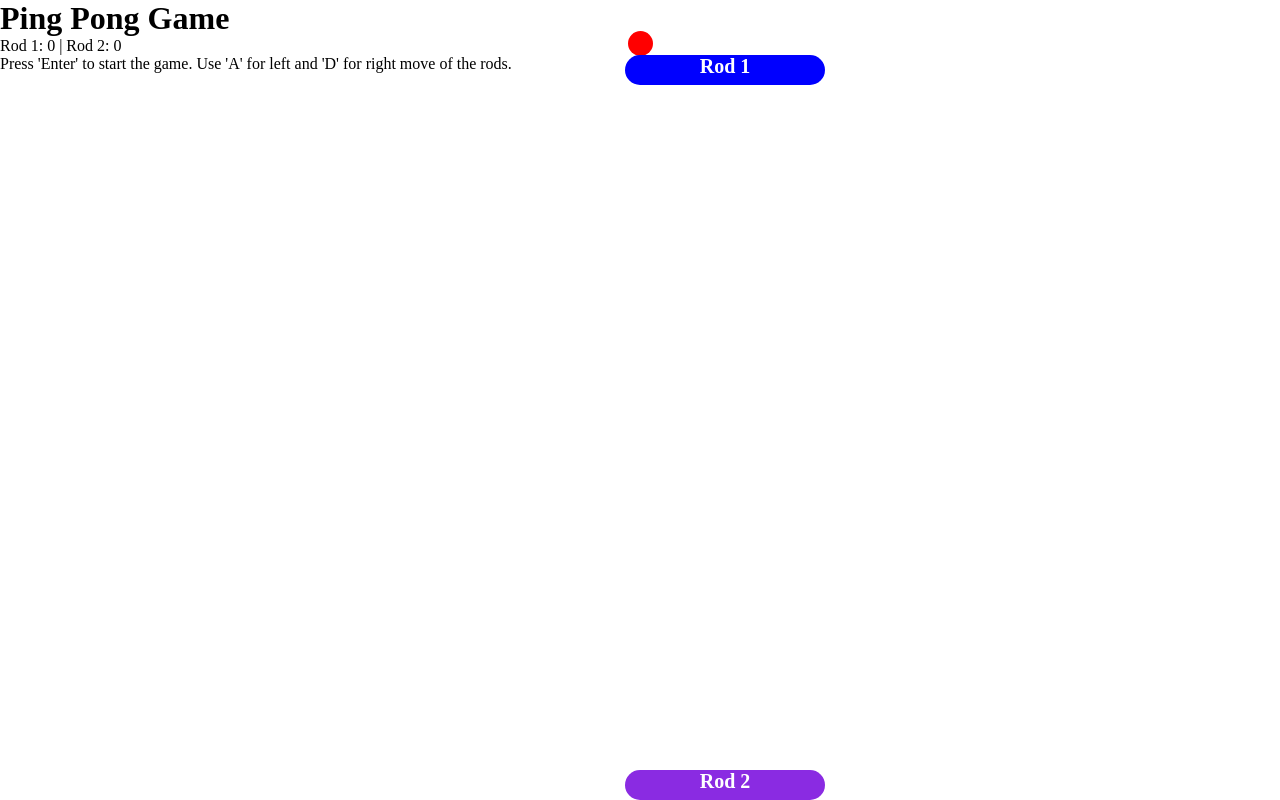
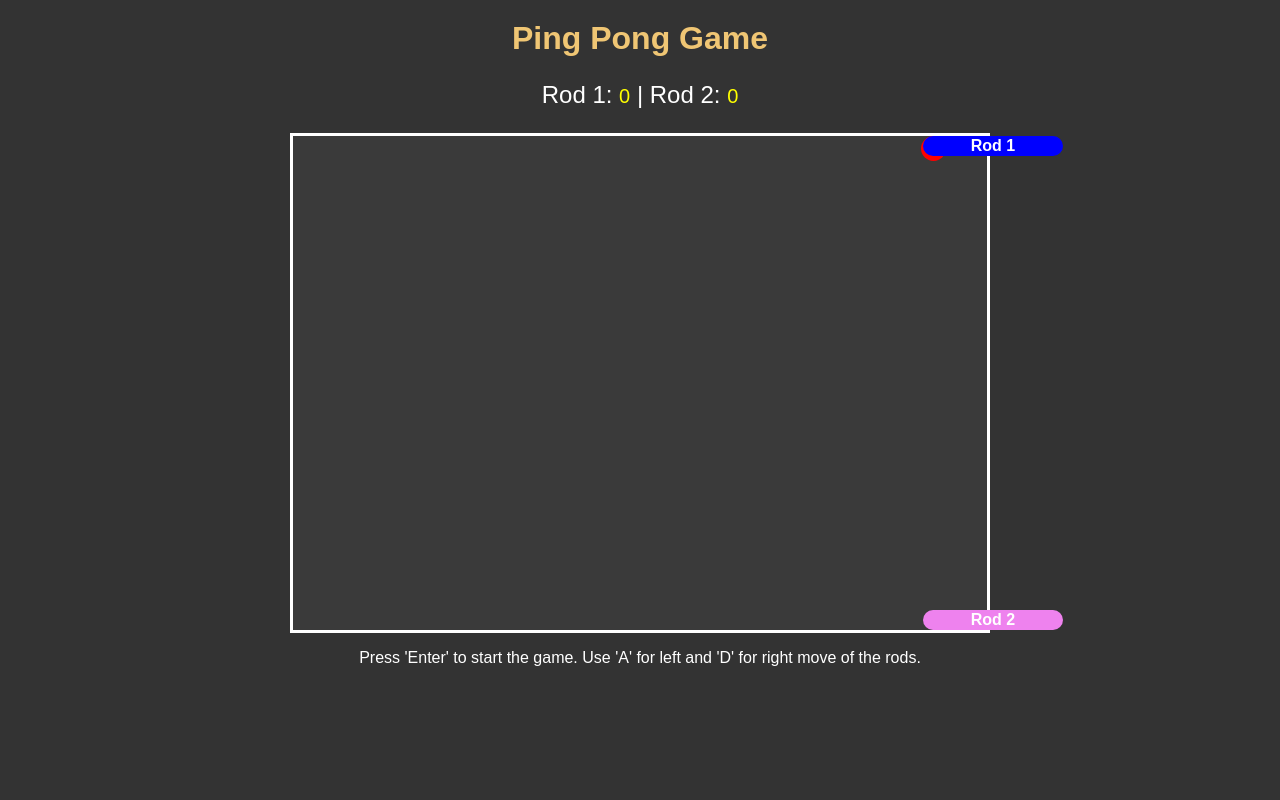
Before and after one commit to krushnachandranayak/Pingpong-game-useing-javascript, a website built with Parcel: page index.html in a window 1280 px wide. Built offline with nearby package versions, Linux system fonts and the light colour scheme.

Commit message:
Update styles.css

```diff
--- a/src/styles.css
+++ b/src/styles.css
@@ -1,47 +1,86 @@
-/*this is css code written by Krushna Chandra Nayak*/
+/* CSS Code Updated by Krushna Chandra Nayak */
 * {
-  margin: 0px;
-  padding: 0px;
+  margin: 0;
+  padding: 0;
   box-sizing: border-box;
 }
 
+body {
+  background-color: #333;
+  color: white;
+  font-family: Arial, sans-serif;
+  text-align: center;
+  padding-top: 20px;
+}
+
+p{
+  display: block;
+  margin-block-start: 1em;
+  margin-block-end: 1em;
+  margin-inline-start: 0px;
+  margin-inline-end: 0px;
+  unicode-bidi: isolate;
+}
+
 #container {
+  width: 700px; /* Increased container width */
+  height: 500px; /* Increased container height */
+  border: 3px solid white;
+  margin: 0 auto;
   position: relative;
+  background-color: #3a3a3a;
 }
 
 .ball {
-  position: fixed;
+  position: absolute;
   background-color: red;
-  top: 31px;
-  left: 60px;
-  /* margin-left: 40vh; */
   border-radius: 50%;
   width: 25px;
   height: 25px;
 }
 
-/*Rod*/
 .paddletop,
 .paddlebottom {
-  position: fixed;
-  height: 30px;
-  width: 200px;
-  left: 50%;
-  border-radius: 25px;
-  /* color: #fff; */
+  position: absolute;
+  height: 20px;
+  width: 140px; /* Adjust rod width */
+  border-radius: 10px;
   color: white;
-  font-weight: 800;
   text-align: center;
-  font-size: 20px;
+  font-weight: 700;
+  line-height: 20px;
 }
 
 .paddletop {
   background-color: blue;
-  /* top: 0px; */
+  top: 0;
 }
 
 .paddlebottom {
-  background-color: blueviolet;
-  bottom: 0px;
-  /* height: 50px; */
+  background-color: violet;
+  bottom: 0;
 }
+
+#scoreRod1, #scoreRod2 {
+  font-size: 20px;
+  color: yellow;
+  margin-top: 10px;
+}
+
+/* Centering Title and Score */
+h1 {
+  font-size: 32px;
+  margin-bottom: 5px;
+  color: #f0c674;
+}
+
+#score {
+  font-size: 24px;
+  margin: 5px 0 15px 0;
+}
+
+footer {
+  margin-top: 20px;
+  font-size: 16px;
+  color: lightgrey;
+}
```
